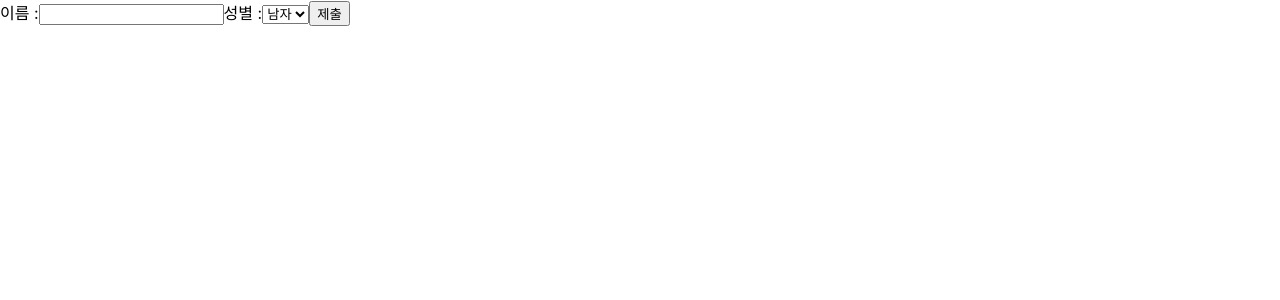
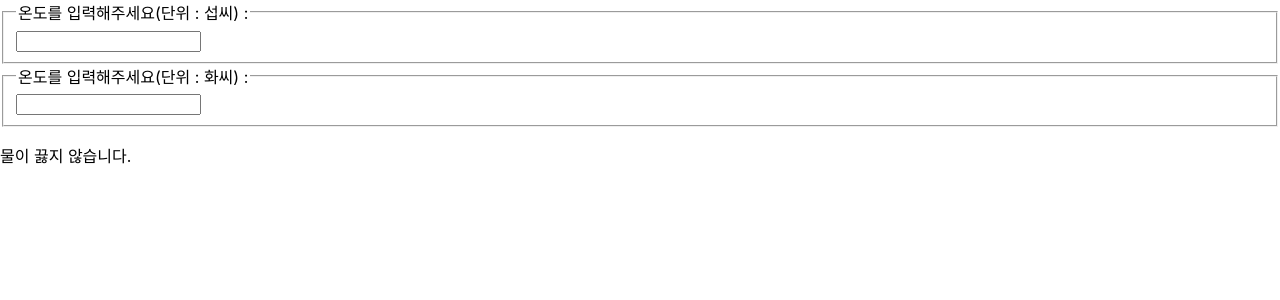
Before and after one commit to Gamemode1221/23-React, a React (Create React App) app: page / in a window 1280 px wide. Shown: the top 300 px of the page. Built offline with nearby package versions, Linux system fonts and the light colour scheme.

Commit message:
11주차

```diff
--- a/src/index.js
+++ b/src/index.js
@@ -3,12 +3,12 @@
 import './index.css';
 import reportWebVitals from './reportWebVitals';
 
-import SignUp from "./week10/SignUp";
+import Calculator from "./week11/Calculator";
 
 const root = ReactDOM.createRoot(document.getElementById('root'));
 root.render(
   <React.StrictMode>
-      <SignUp />
+      <Calculator />
   </React.StrictMode>
 );
 
--- /dev/null
+++ b/src/week11/Calculator.jsx
@@ -0,0 +1,67 @@
+import React, { useState } from "react";
+import TemperatureInput from "./TemperatureInput";
+
+function BoilingVerdict(props) {
+    if (props.celsius >= 100) {
+        return <p>물이 끓습니다.</p>;
+    }
+
+    return <p>물이 끓지 않습니다.</p>;
+}
+
+function toCelsius(fahrenheit) {
+    return ((fahrenheit - 32) * 5) / 9;
+}
+
+function toFahrenheit(celsius) {
+    return (celsius * 9) / 5 + 32;
+}
+
+function tryConvert(temperature, convert) {
+    const input = parseFloat(temperature);
+
+    if (Number.isNaN(input)) {
+        return "";
+    }
+
+    const output = convert(input);
+    const rounded = Math.round(output * 1000) / 1000;
+
+    return rounded.toString();
+}
+
+function Calculator(props) {
+    const [temperature, setTemperature] = useState("");
+    const [scale, setScale] = useState("c");
+
+    const handleCelsiusChange = (temperature) => {
+        setTemperature(temperature);
+        setScale("c");
+    };
+
+    const handleFahrenheitChange = (temperature) => {
+        setTemperature(temperature);
+        setScale("f");
+    };
+
+    const celsius = scale === "f" ? tryConvert(temperature, toCelsius) : temperature;
+    const fahrenheit = scale === "c" ? tryConvert(temperature, toFahrenheit) : temperature;
+
+    return (
+        <div>
+            <TemperatureInput
+                scale="c"
+                temperature={celsius}
+                onTemperatureChange={handleCelsiusChange}
+            />
+            <TemperatureInput
+                scale="f"
+                temperature={fahrenheit}
+                onTemperatureInput={handleFahrenheitChange}
+            />
+            <BoilingVerdict celsius={parseFloat(celsius)} />
+        </div>
+    );
+}
+
+export default Calculator;
--- /dev/null
+++ b/src/week11/TemperatureInput.jsx
@@ -0,0 +1,21 @@
+const scaleNames = {
+    c: "섭씨",
+    f: "화씨",
+};
+
+function TemperatureInput(props) {
+    const handleChange = (event) => {
+        props.onTemperatureChange(event.target.value);
+    };
+
+    return (
+        <fieldset>
+            <legend>
+                온도를 입력해주세요(단위 : {scaleNames[props.scale]}) :
+            </legend>
+            <input value={props.temperature} onChange={handleChange} />
+        </fieldset>
+    )
+}
+
+export default TemperatureInput;
```
Also changed, not shown: 1 other file (tests, documents, lock files or other folders).
